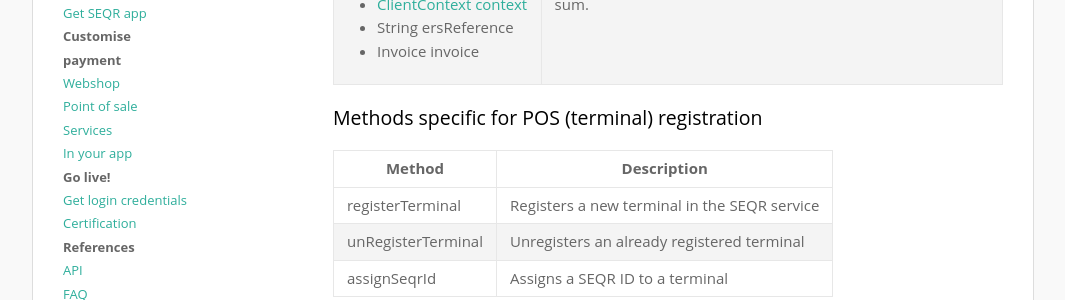
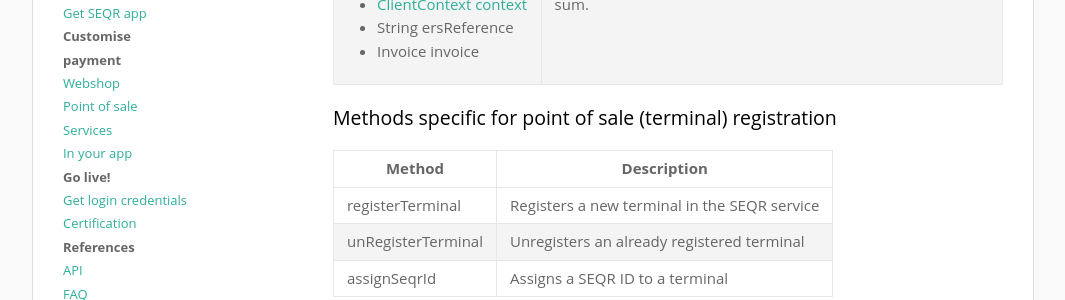
Before and after one commit to SeamlessDistribution/SeamlessDistribution.github.io, a Jekyll site: the page built from merchant/reference/api.md, in a window 1280 px wide and 900 px high, scrolled down 981 px. Shown: the part 156-456 px from the top of the window, without its empty margins (138-1203 px from the left). Built offline with Jekyll 4.4.1, drawn with Linux system fonts in a browser that asks for light colours.

Commit message:
Formats + "point of sale"

```diff
--- a/merchant/reference/api.md
+++ b/merchant/reference/api.md
@@ -116,7 +116,7 @@
 
 
 
-### Methods specific for POS (terminal) registration
+### Methods specific for point of sale (terminal) registration
 
 
 |--- | --- |
```
